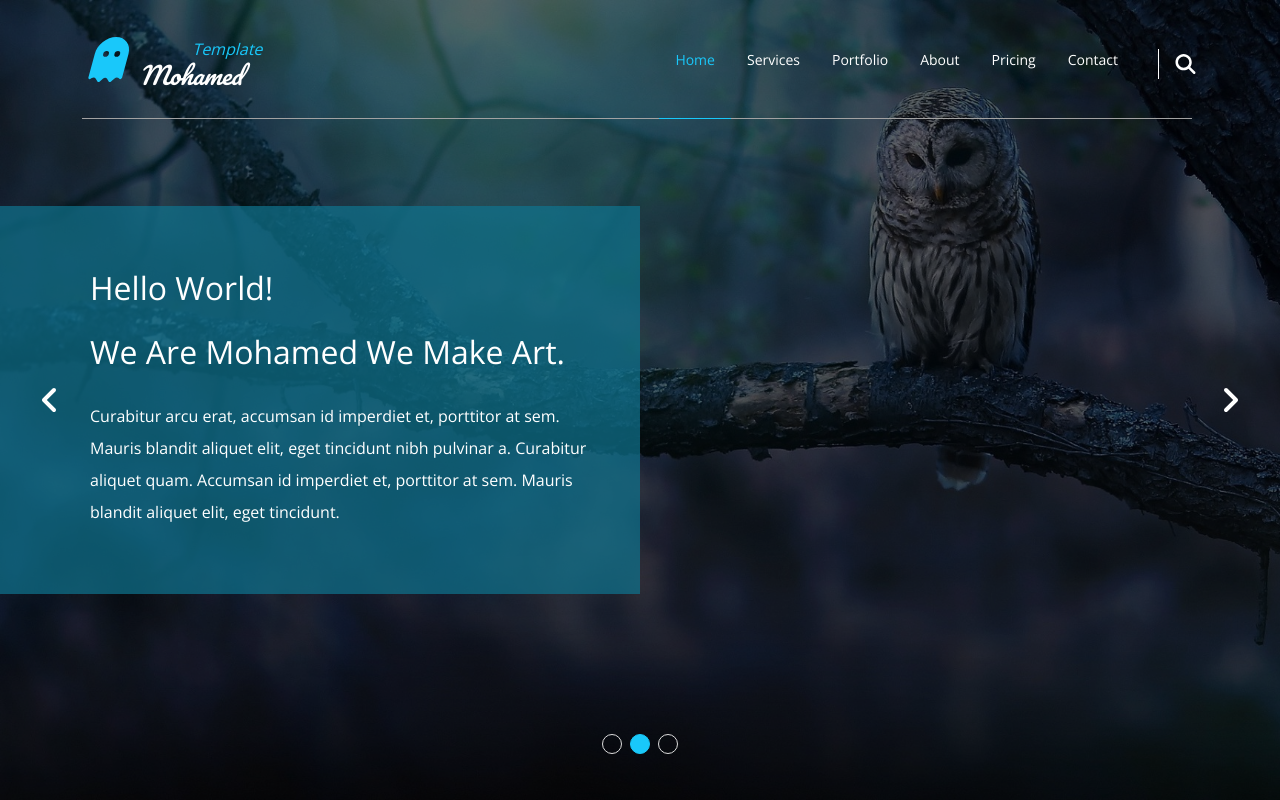
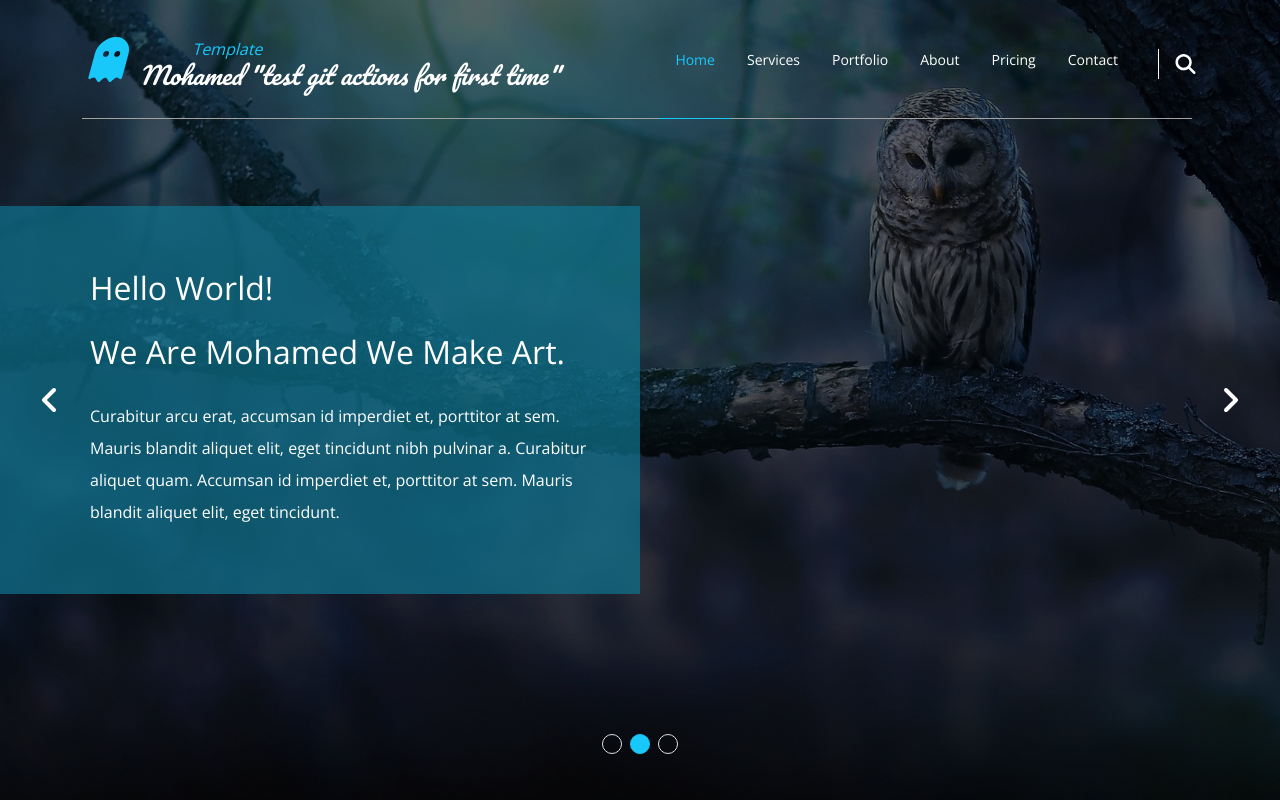
Before and after one commit to MohammedAli2011/Bootstrap-5-pro-2, a plain HTML site: page Index.html in a window 1280 px wide. Shown: the top 800 px of the page. Drawn offline with nearby package versions, Linux system fonts and the light colour scheme.

Commit message:
second commit just to test work on git

```diff
--- a/Index.html
+++ b/Index.html
@@ -37,7 +37,7 @@
                     <span class="d-block text-white ms-1 position-relative fs-4">
                         <div class="Text position-relative fs-6">Template</div>
                         <br>
-                        Mohamed
+                        Mohamed "test git actions for first time"
                     </span>
                 </div>
             </a>
```
